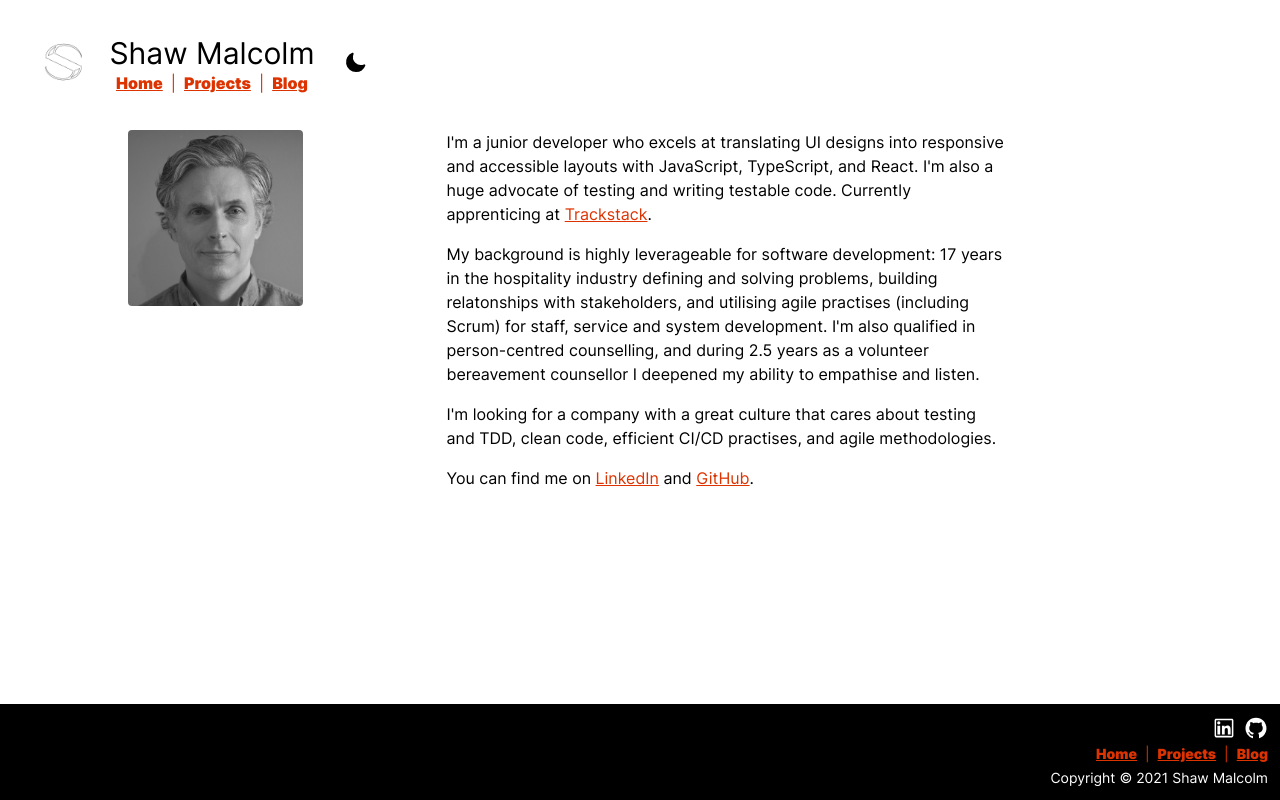
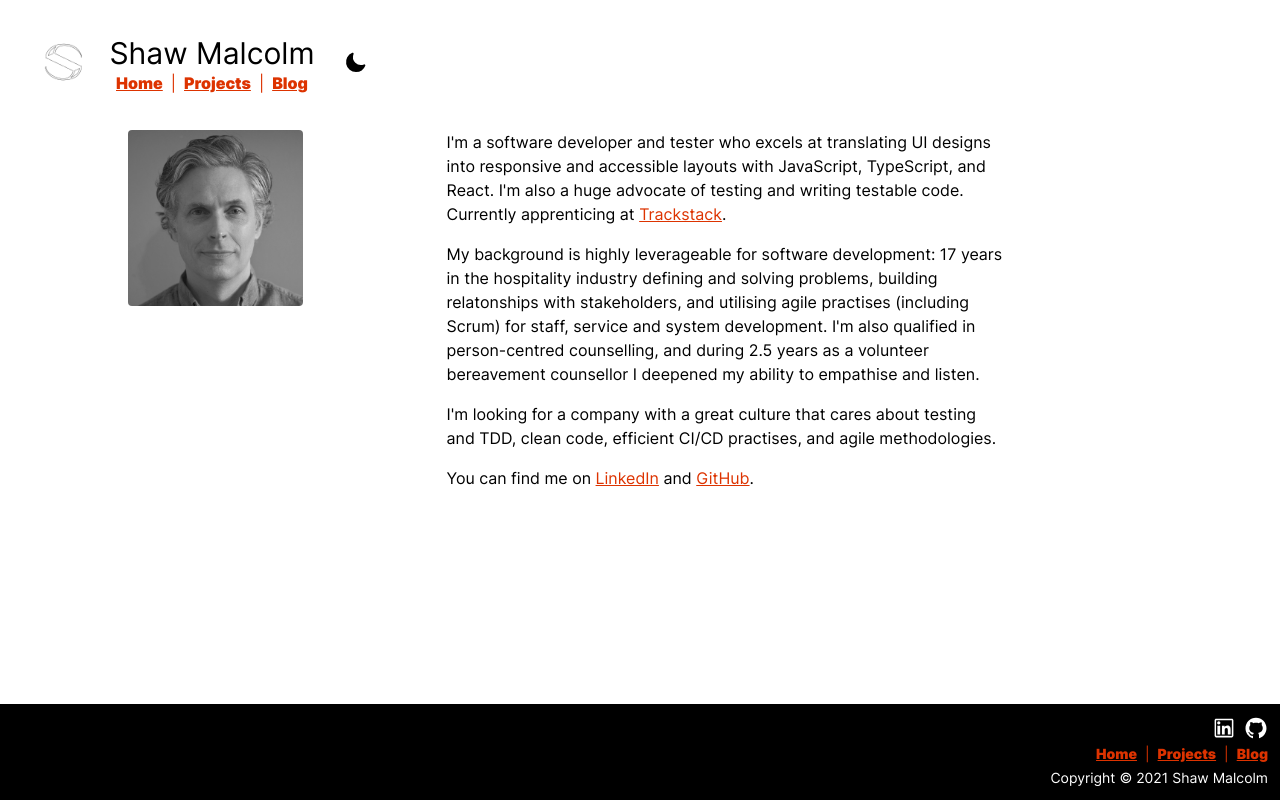
Before and after one commit to dwyafon/shaw-malcolm-portfolio, a Next.js app: page / in a window 1280 px wide. Built offline with nearby package versions, Linux system fonts and the light colour scheme; a web font is replaced by a local one.

Commit message:
update landing page

```diff
--- a/pages/index.js
+++ b/pages/index.js
@@ -23,7 +23,7 @@ export default function Home() {
 
           <div className='mx-5 sm:mx-4 md:mx-16 lg:mx-24 xl:mx-36 text-black dark:text-cream'>
             <p className='mb-4'>
-              I'm a junior developer who excels at translating UI designs into
+              I'm a software developer and tester who excels at translating UI designs into
               responsive and accessible layouts with JavaScript, TypeScript, and
               React. I'm also a huge advocate of testing and writing testable
               code. Currently apprenticing at{' '}
```
